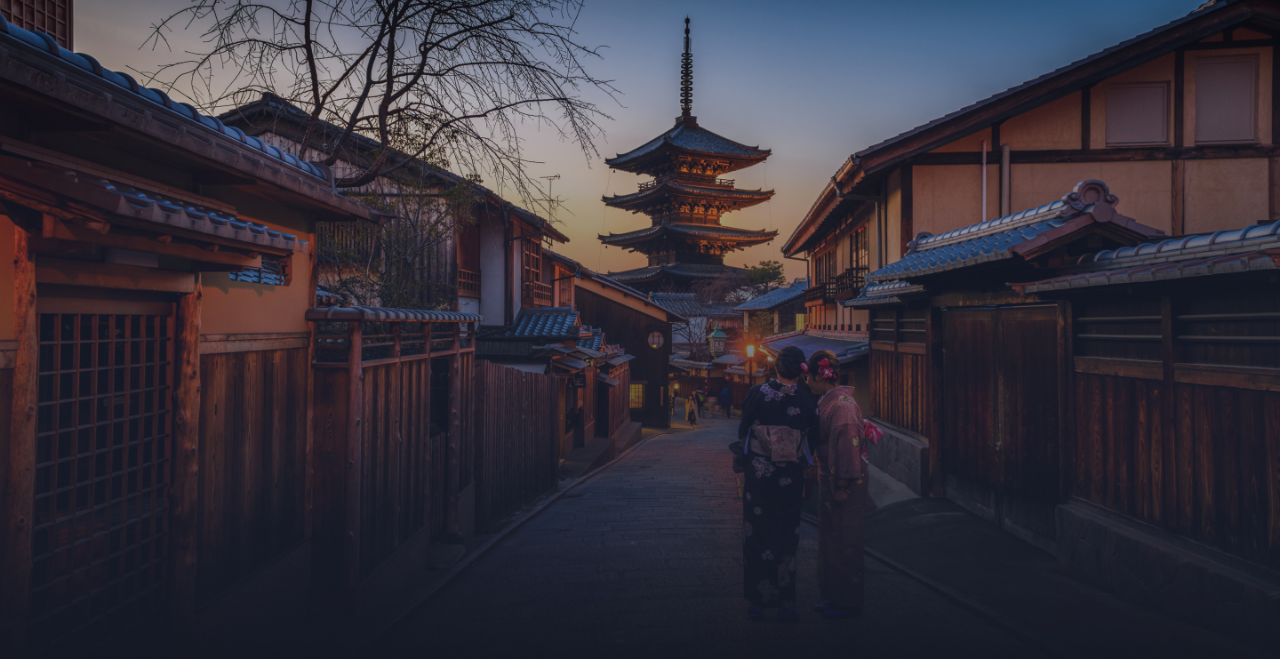
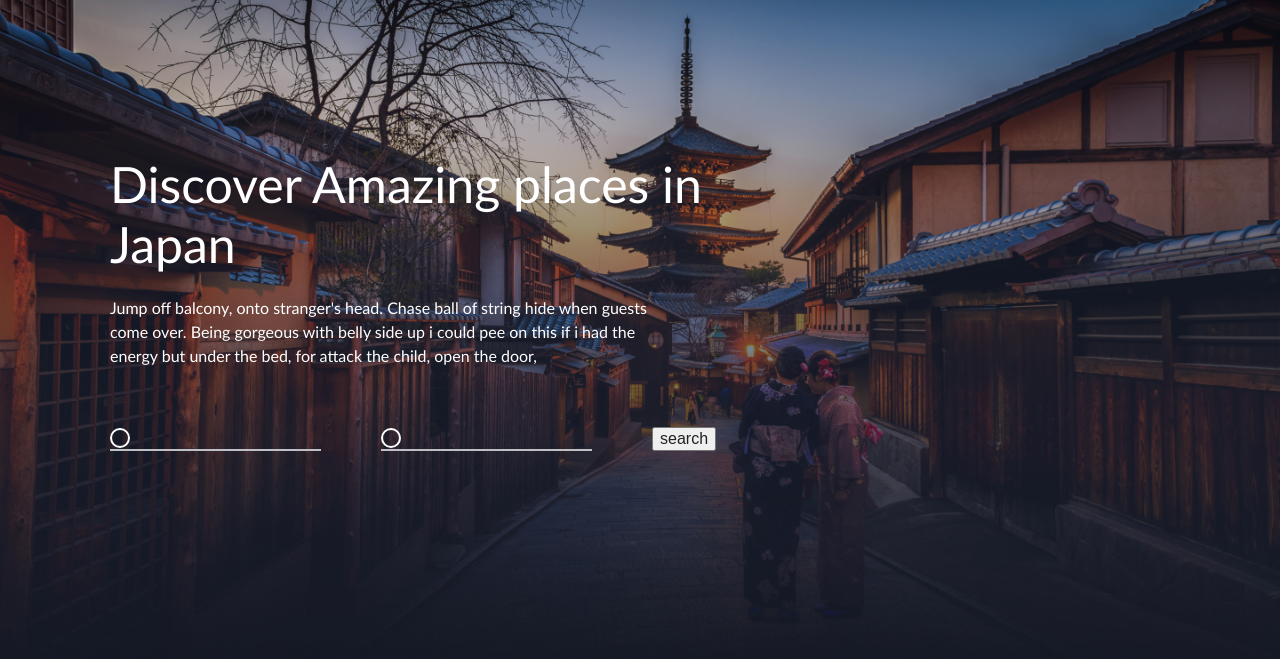
Before and after one commit to Seynaro/travel-landing-page, a plain HTML site: page index.html in a window 1280 px wide. Shown: the part 109-768 px from the top of the page. Drawn offline with Linux system fonts and the light colour scheme.

Commit message:
add form

```diff
--- a/css/style.css
+++ b/css/style.css
@@ -246,7 +246,7 @@ input[type="reset"],
 input[type="submit"] {
     -webkit-appearance: button; /* 2 */
     cursor: pointer; /* 3 */
-    *overflow: visible;  /* 4 */
+    *overflow: visible; /* 4 */
 }
 
 /**
@@ -366,16 +366,13 @@ textarea {
 }
 
 
-
-
 /* lato-regular - latin */
 @font-face {
     font-family: 'Lato';
     font-style: normal;
     font-weight: 400;
     src: local('Lato Regular'), local('Lato-Regular'),
-    url('../fonts/lato-v16-latin-regular.woff2') format('woff2'), /* Chrome 26+, Opera 23+, Firefox 39+ */
-    url('../fonts/lato-v16-latin-regular.woff') format('woff'); /* Chrome 6+, Firefox 3.6+, IE 9+, Safari 5.1+ */
+    url('../fonts/lato-v16-latin-regular.woff2') format('woff2'), /* Chrome 26+, Opera 23+, Firefox 39+ */ url('../fonts/lato-v16-latin-regular.woff') format('woff'); /* Chrome 6+, Firefox 3.6+, IE 9+, Safari 5.1+ */
 }
 
 /* lato-700 - latin */
@@ -384,8 +381,7 @@ textarea {
     font-style: normal;
     font-weight: 700;
     src: local('Lato Bold'), local('Lato-Bold'),
-    url('../fonts/lato-v16-latin-700.woff2') format('woff2'), /* Chrome 26+, Opera 23+, Firefox 39+ */
-    url('../fonts/lato-v16-latin-700.woff') format('woff'); /* Chrome 6+, Firefox 3.6+, IE 9+, Safari 5.1+ */
+    url('../fonts/lato-v16-latin-700.woff2') format('woff2'), /* Chrome 26+, Opera 23+, Firefox 39+ */ url('../fonts/lato-v16-latin-700.woff') format('woff'); /* Chrome 6+, Firefox 3.6+, IE 9+, Safari 5.1+ */
 }
 
 /* lato-900 - latin */
@@ -394,8 +390,7 @@ textarea {
     font-style: normal;
     font-weight: 900;
     src: local('Lato Black'), local('Lato-Black'),
-    url('../fonts/lato-v16-latin-900.woff2') format('woff2'), /* Chrome 26+, Opera 23+, Firefox 39+ */
-    url('../fonts/lato-v16-latin-900.woff') format('woff'); /* Chrome 6+, Firefox 3.6+, IE 9+, Safari 5.1+ */
+    url('../fonts/lato-v16-latin-900.woff2') format('woff2'), /* Chrome 26+, Opera 23+, Firefox 39+ */ url('../fonts/lato-v16-latin-900.woff') format('woff'); /* Chrome 6+, Firefox 3.6+, IE 9+, Safari 5.1+ */
 }
 
 html {
@@ -469,6 +464,38 @@ body {
     height: 100vh;
     background: url(../img/intro-bg.jpg) no-repeat center;
     background-size: cover;
+    padding-top: 263px;
+}
+
+.intro_title {
+    max-width: 619px;
+    font-weight: 500;
+    font-size: 50px;
+    line-height: 60px;
+    color: white;
+    margin-bottom: 22px;
+}
+
+.intro_subtitle {
+    max-width: 546px;
+    font-weight: normal;
+    font-size: 16px;
+    line-height: 24px;
+    color: white;
+    margin-bottom: 59px;
+}
+
+.search-form_info {
+    display: flex;
+    flex-wrap: wrap;
+}
+
+.search-form_field {
+    background: transparent url("../img/svg/oval.svg") no-repeat left center;
+    background-size: 20px;
+    border: 0;
+    border-bottom: 2px solid #BFC0C5;
+    margin-right: 60px;
 }
 
 
--- a/index.html
+++ b/index.html
@@ -38,9 +38,26 @@
 
     </div>
 </header>
+
 <main class="main">
     <section class="intro">
-
+        <div class="wrapper">
+            <h1 class="intro_title">
+                Discover Amazing places in Japan
+            </h1>
+            <p class="intro_subtitle">
+                Jump off balcony, onto stranger's head. Chase ball of string hide when guests come over. Being gorgeous
+                with belly side up i could pee on this if i had the energy but under the bed, for attack the child, open
+                the door,
+            </p>
+            <form class="search-form_wrap">
+                <p class="search-form_info">
+                    <input type="text" class="search-form_field">
+                    <input type="text" class="search-form_field">
+                    <button class="search-form_submit">search</button>
+                </p>
+            </form>
+        </div>
     </section>
 </main>
 </body>
```
Also changed, not shown: img/svg/oval.svg (added).
